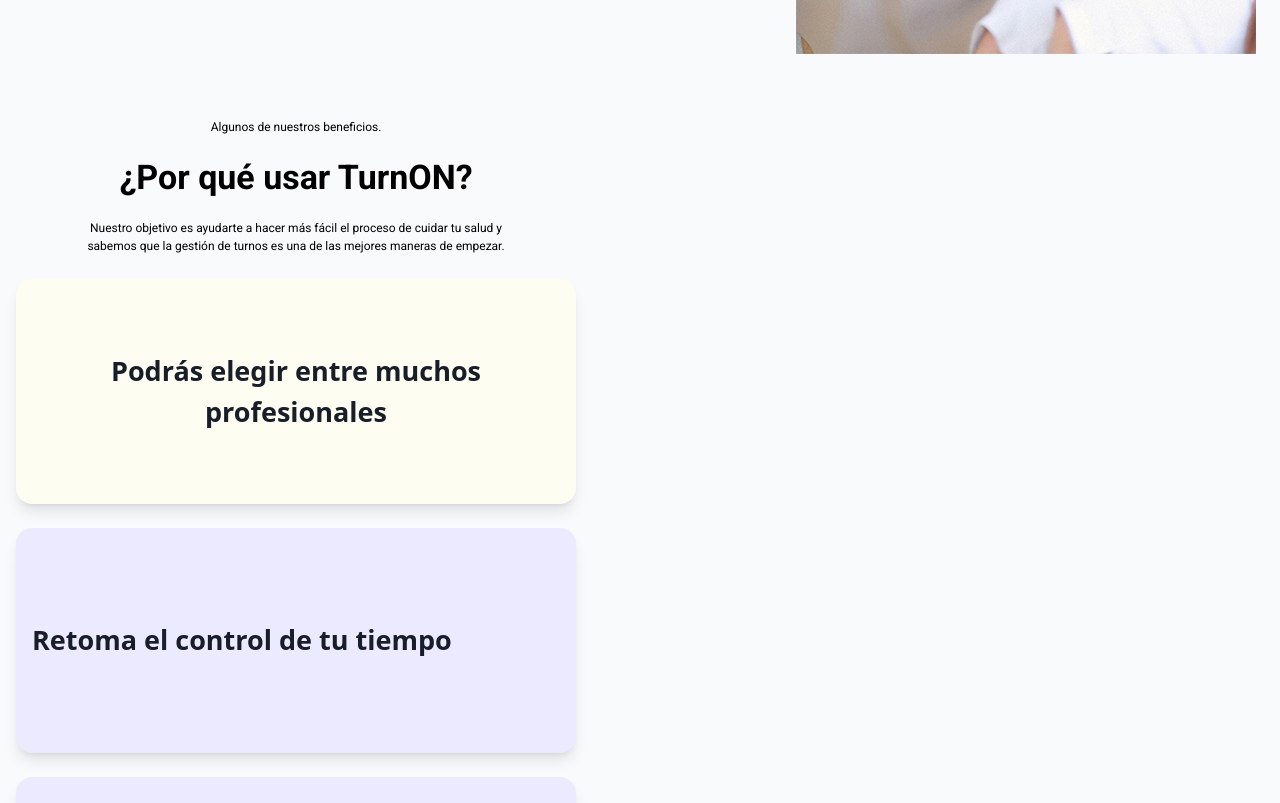
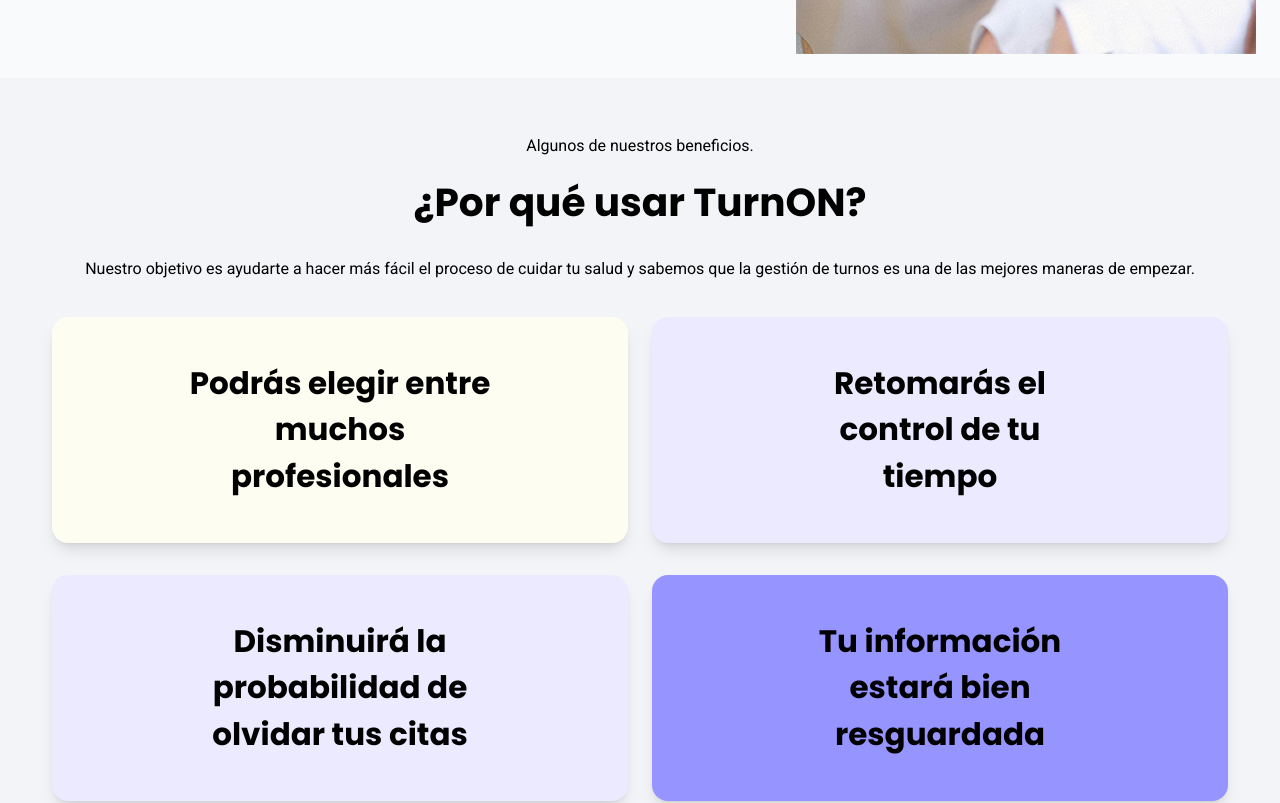
Before and after one commit to No-Country-simulation/C22-54-t-webapp_TurnOn, a React (Vite) app in the folder turnOn-front/: page / in a window 1280 px wide. Shown: the part 740-1543 px from the top of the page. Built offline with nearby package versions, Linux system fonts and the light colour scheme.

Commit message:
adding new components without animations

```diff
--- a/turnOn-front/src/components/welcome/Benefits.tsx
+++ b/turnOn-front/src/components/welcome/Benefits.tsx
@@ -1,26 +1,57 @@
-import { benefits } from "../../mocks/benefits";
-
 const Benefits = () => {
   return (
-
-    <section className="max-w-[560px]  mx-4 my-10">
-      <div className="flex flex-col gap-4 text-center [&>p]:text-small [&>p]:max-w-md items-center">
-        <p >Algunos de nuestros beneficios.</p>
-        <h2 className="text-h2 font-bold">¿Por qué usar TurnON?</h2>
-        <p>
+    <section className="bg-primary py-10">
+      <div className="max-w-[1200px] mx-auto px-4">
+        <p className="font-roboto text-p md:text-p-desktop mt-4 text-center">
+          Algunos de nuestros beneficios.
+        </p>
+        <h2 className="font-poppins font-bold text-h2 md:text-h2-desktop mt-4 mb-4 md:mb-6 text-center">
+          ¿Por qué usar TurnON?
+        </h2>
+        <p className="font-roboto text-p md:text-p-desktop mt-4 text-center">
           Nuestro objetivo es ayudarte a hacer más fácil el proceso de cuidar tu
           salud y sabemos que la gestión de turnos es una de las mejores maneras
           de empezar.
         </p>
+        <div className="flex flex-wrap -mx-4 mt-9">
+          <div className="w-full md:w-1/2 px-3 mb-8">
+            <div className="max-w-[587px] h-[226px] bg-secondary rounded-2xl shadow-lg flex items-center justify-center">
+              <div className="max-w-[307px]">
+                <h3 className="text-h2 md:text-h3-desktop font-poppins font-bold text-center">
+                  Podrás elegir entre muchos profesionales
+                </h3>
+              </div>
+            </div>
+          </div>
+          <div className="w-full md:w-1/2 px-3 mb-8">
+            <div className="max-w-[587px] h-[226px] bg-secondary-2 rounded-2xl shadow-lg flex items-center justify-center">
+              <div className="max-w-[307px]">
+                <h3 className="text-h2 md:text-h3-desktop font-poppins font-bold text-center">
+                  Retomarás el control de tu tiempo
+                </h3>
+              </div>
+            </div>
+          </div>
+          <div className="w-full md:w-1/2 px-3 mb-8">
+            <div className="max-w-[587px] h-[226px] bg-secondary-2 rounded-2xl shadow-lg flex items-center justify-center">
+              <div className="max-w-[307px]">
+                <h3 className="text-h2 md:text-h3-desktop font-poppins font-bold text-center">
+                  Disminuirá la probabilidad de olvidar tus citas
+                </h3>
+              </div>
+            </div>
+          </div>
+          <div className="w-full md:w-1/2 px-3 mb-8">
+            <div className="max-w-[587px] h-[226px] bg-secondary-3 rounded-2xl shadow-lg flex items-center justify-center">
+              <div className="max-w-[307px]">
+                <h3 className="text-h2 md:text-h3-desktop font-poppins font-bold text-center">
+                  Tu información estará bien resguardada
+                </h3>
+              </div>
+            </div>
+          </div>
+        </div>
       </div>
-      <div className="flex flex-col justify-center items-center gap-6 mt-6  [&>article]:w-full [&>article]:h-[225px] [&>article]:flex [&>article]:px-4 [&>article]:text-center [&>article]:items-center [&>article]:rounded-2xl  [&>article>h3]:text-h3 [&>article>h3]:font-sans [&>article>h3]:font-bold [&>article>h3]:text-black-80">
-        {benefits.map((article, index) => (
-          <article key={index} className={`shadow-lg ${article.bg}`}>
-            <h3>{article.text}</h3>
-          </article>
-        ))}
-      </div>
-      ;
     </section>
   );
 };
```
